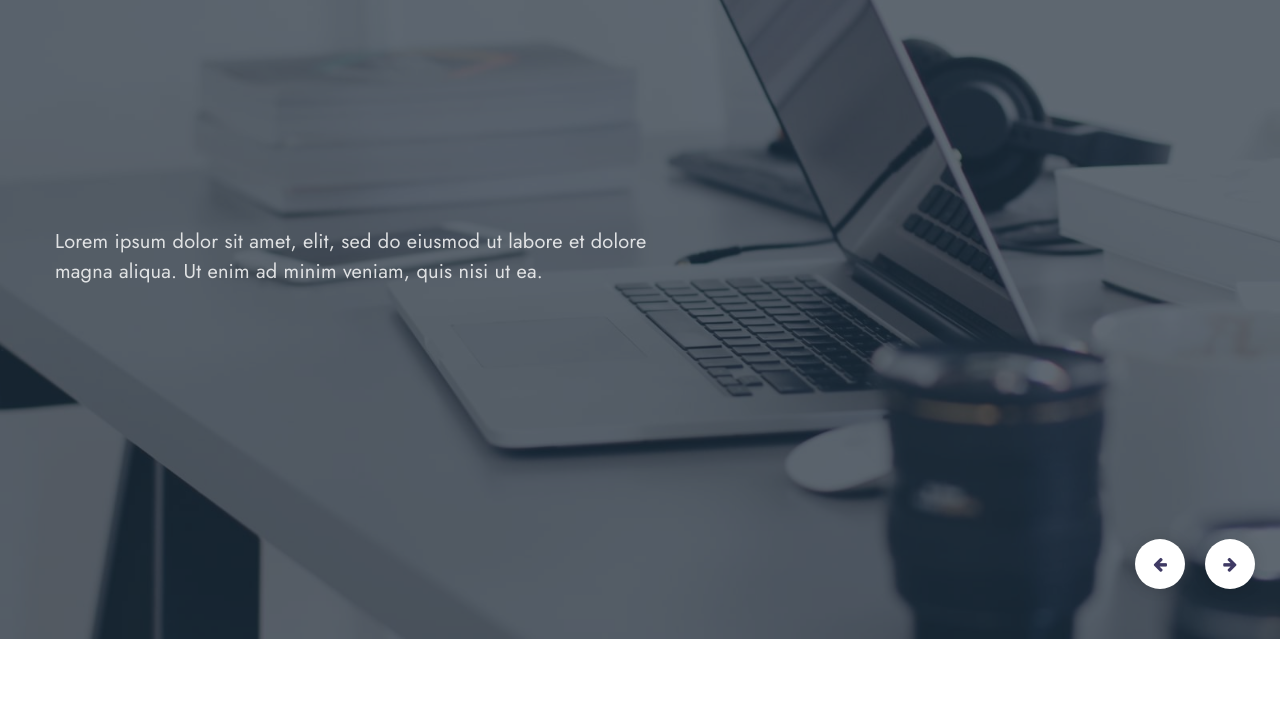
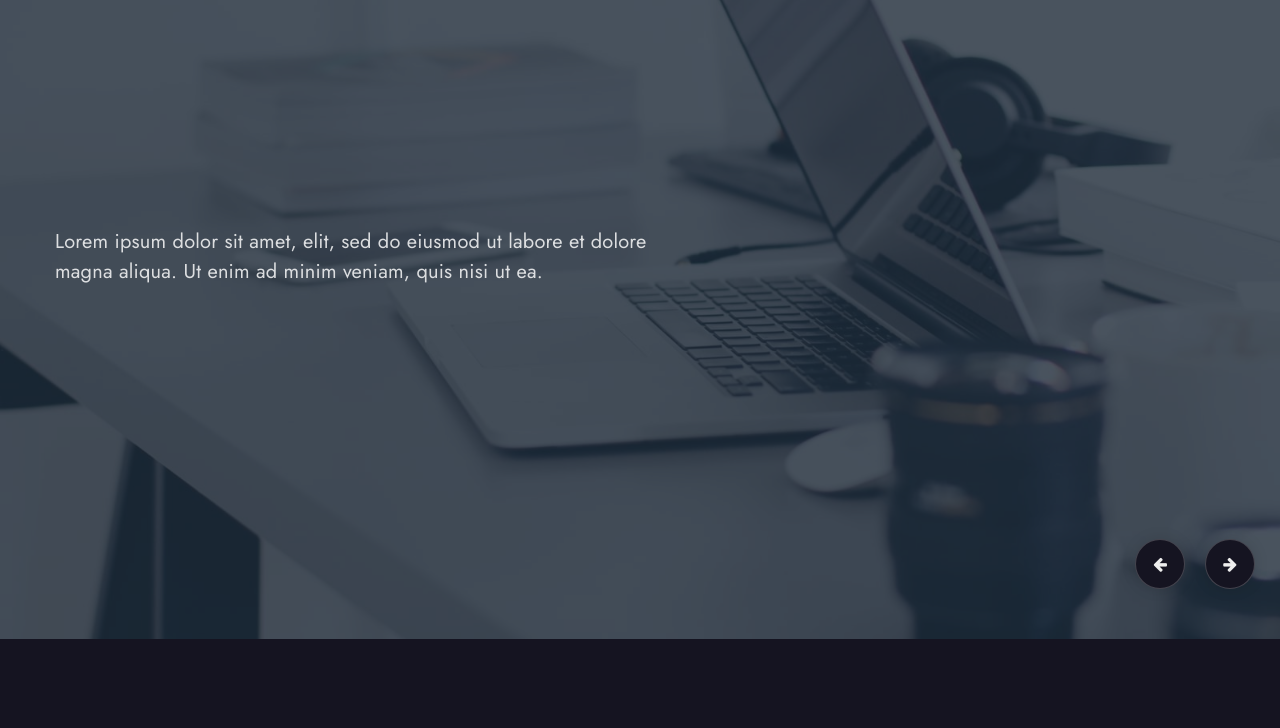
Before and after one commit to elvisduru/caidglobal, a plain HTML site: page index.html in a window 1280 px wide. Shown: the part 161-889 px from the top of the page. Drawn offline with Linux system fonts and the light colour scheme.

Commit message:
Set Dark Theme as Default

```diff
--- a/assets/js/script.js
+++ b/assets/js/script.js
@@ -1,15 +1,17 @@
 /*==============================================================*/
 // Hero slider
 /*==============================================================*/
-		var $bannerSlider = jQuery('.banner-slider');
-		var $bannerFirstSlide = $('div.banner-slide:first-child');
+var $bannerSlider = jQuery(".banner-slider");
+var $bannerFirstSlide = $("div.banner-slide:first-child");
 
-		$bannerSlider.on('init', function(e, slick) {
-			var $firstAnimatingElements = $bannerFirstSlide.find('[data-animation]');
+$bannerSlider.on("init", function (e, slick) {
+  var $firstAnimatingElements = $bannerFirstSlide.find("[data-animation]");
   slideanimate($firstAnimatingElements);
 });
-		$bannerSlider.on('beforeChange', function(e, slick, currentSlide, nextSlide) {
-			var $animatingElements = $('div.slick-slide[data-slick-index="' + nextSlide + '"]').find('[data-animation]');
+$bannerSlider.on("beforeChange", function (e, slick, currentSlide, nextSlide) {
+  var $animatingElements = $(
+    'div.slick-slide[data-slick-index="' + nextSlide + '"]'
+  ).find("[data-animation]");
   slideanimate($animatingElements);
 });
 $bannerSlider.slick({
@@ -29,21 +31,22 @@
         autoplay: false,
         autoplaySpeed: 4000,
         swipe: true,
-				}
-			}
-			]
+      },
+    },
+  ],
 });
 function slideanimate(elements) {
-			var animationEndEvents = 'webkitAnimationEnd mozAnimationEnd MSAnimationEnd oanimationend animationend';
-			elements.each(function() {
+  var animationEndEvents =
+    "webkitAnimationEnd mozAnimationEnd MSAnimationEnd oanimationend animationend";
+  elements.each(function () {
     var $this = $(this);
-				var $animationDelay = $this.data('delay');
-				var $animationType = 'animated ' + $this.data('animation');
+    var $animationDelay = $this.data("delay");
+    var $animationType = "animated " + $this.data("animation");
     $this.css({
-					'animation-delay': $animationDelay,
-					'-webkit-animation-delay': $animationDelay
+      "animation-delay": $animationDelay,
+      "-webkit-animation-delay": $animationDelay,
     });
-				$this.addClass($animationType).one(animationEndEvents, function() {
+    $this.addClass($animationType).one(animationEndEvents, function () {
       $this.removeClass($animationType);
     });
   });
@@ -51,9 +54,14 @@
 
 // data color
 jQuery("[data-color]").each(function () {
-		jQuery(this).css('color', jQuery(this).attr('data-color'));
+  jQuery(this).css("color", jQuery(this).attr("data-color"));
 });
 // data background color
 jQuery("[data-bgcolor]").each(function () {
-	jQuery(this).css('background-color', jQuery(this).attr('data-bgcolor'));
+  jQuery(this).css("background-color", jQuery(this).attr("data-bgcolor"));
 });
+
+function setThemeOnLoad() {
+  document.documentElement.setAttribute("data-theme", "dark");
+  localStorage.setItem("theme", "dark");
+}
--- a/assets/js/theme-change.js
+++ b/assets/js/theme-change.js
@@ -1,22 +1,23 @@
-const toggleSwitch = document.querySelector('.theme-switch input[type="checkbox"]');
-const currentTheme = localStorage.getItem('theme');
+const toggleSwitch = document.querySelector(
+  '.theme-switch input[type="checkbox"]'
+);
+const currentTheme = localStorage.getItem("theme");
+if (currentTheme) {
+  document.documentElement.setAttribute("data-theme", currentTheme);
 
-if (currentTheme) {
-    document.documentElement.setAttribute('data-theme', currentTheme);
-
-    if (currentTheme === 'dark') {
-        toggleSwitch.checked = true;
-    }
+  if (currentTheme === "dark") {
+    toggleSwitch.checked = true;
+  }
 }
 
 function switchTheme(e) {
-    if (e.target.checked) {
-        document.documentElement.setAttribute('data-theme', 'dark');
-        localStorage.setItem('theme', 'dark');
-    }
-    else {        document.documentElement.setAttribute('data-theme', 'light');
-          localStorage.setItem('theme', 'light');
-    }
+  if (e.target.checked) {
+    document.documentElement.setAttribute("data-theme", "dark");
+    localStorage.setItem("theme", "dark");
+  } else {
+    document.documentElement.setAttribute("data-theme", "light");
+    localStorage.setItem("theme", "light");
+  }
 }
 
-toggleSwitch.addEventListener('change', switchTheme, false);
+toggleSwitch.addEventListener("change", switchTheme, false);
--- a/index.html
+++ b/index.html
@@ -22,7 +22,7 @@ Author URL: http://CAID GLOBAL NIGERIA LTD.com
 
 </head>
 
-<body>
+<body onload="setThemeOnLoad()">
     <!--header-->
     <header id="site-header" class="fixed-top">
         <div class="container">
@@ -83,7 +83,7 @@ Author URL: http://CAID GLOBAL NIGERIA LTD.com
                     <nav class="navigation">
                         <div class="theme-switch-wrapper">
                             <label class="theme-switch" for="checkbox">
-                                <input type="checkbox" id="checkbox">
+                                <input type="checkbox" checked id="checkbox">
                                 <div class="mode-container py-1">
                                     <i class="gg-sun"></i>
                                     <i class="gg-moon"></i>
```
Also changed, not shown: about.html (+1 -1 lines), contact.html (+1 -1 lines), services.html (+1 -1 lines). Lines whose indentation alone changed are shown as unchanged.
